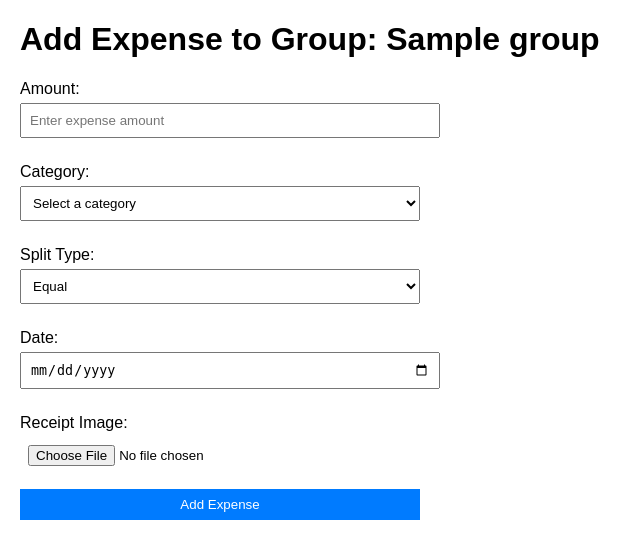
After one commit to rachit4018/expense_tracker, a Django app: page /expense_tracker/expense/add/1 in a window 1280 px wide. The commit adds this page. Shown: the top 559 px of the page, without its empty margins (0-642 px from the left). Run offline with Django 5.2, Linux system fonts and the light colour scheme; a user stored in the database is signed in; tables that the repository leaves empty hold one stand-in row (values such as "Sample post"); parts of the project's set-up code (start-up, migrations or seed data) failed here and were passed over.

Commit message:
expens add api implemented

```diff
--- a/expense_tracker/models.py
+++ b/expense_tracker/models.py
@@ -16,6 +16,8 @@ class CustomUser(AbstractUser):
 
 class Category(models.Model):
     name = models.CharField(max_length=100, unique=True)
+    def __str__(self):
+        return self.name
 
 class Expense(models.Model):
     amount = models.DecimalField(max_digits=10, decimal_places=2)
@@ -23,7 +25,12 @@ class Expense(models.Model):
     split_type = models.CharField(max_length=50, choices=[("equal", "Equal"), ("percentage", "Percentage")])
     date = models.DateField(default=datetime.now)
     receipt_image = models.ImageField(upload_to="receipts/", blank=True, null=True)
-    created_by = models.ForeignKey(settings.AUTH_USER_MODEL, on_delete=models.CASCADE)
+    created_by = models.ForeignKey(
+        settings.AUTH_USER_MODEL,
+        on_delete=models.CASCADE,
+        related_name='%(class)s_created_groups',
+        to_field='username'  # Specify using 'username' as the reference field
+    )
     group_id = models.ForeignKey('Group', on_delete=models.CASCADE)
 
 
@@ -47,3 +54,4 @@ class Settlement(models.Model):
     due_date = models.DateField()
     user = models.ForeignKey(settings.AUTH_USER_MODEL, on_delete=models.CASCADE)
     group = models.ForeignKey(Group, on_delete=models.CASCADE)
+    amount = models.DecimalField(decimal_places=2,max_digits=10)
--- a/expense_tracker/serializers.py
+++ b/expense_tracker/serializers.py
@@ -12,6 +12,10 @@ class ExpenseSerializer(serializers.ModelSerializer):
         model = Expense
         fields = '__all__'
 
+    def create(self, validated_data):
+        # Use validated data to create the expense
+        return Expense.objects.create(**validated_data)
+
 
 class GroupSerializer(serializers.ModelSerializer):
     class Meta:
--- /dev/null
+++ b/expense_tracker/templates/add_expense.html
@@ -0,0 +1,103 @@
+<!DOCTYPE html>
+<html lang="en">
+<head>
+    <meta charset="UTF-8">
+    <meta name="viewport" content="width=device-width, initial-scale=1.0">
+    <title>Add Expense to {{ group.name }}</title>
+    <style>
+        body {
+            font-family: Arial, sans-serif;
+            margin: 20px;
+        }
+        label {
+            display: block;
+            margin: 10px 0 5px;
+        }
+        input, select, button {
+            margin-bottom: 15px;
+            padding: 8px;
+            width: 100%;
+            max-width: 400px;
+        }
+        button {
+            background-color: #007bff;
+            color: white;
+            border: none;
+            cursor: pointer;
+        }
+        button:hover {
+            background-color: #0056b3;
+        }
+    </style>
+</head>
+<body>
+    <h1>Add Expense to Group: {{ group.name }}</h1>
+    <form id="addExpenseForm" method="POST" enctype="multipart/form-data">
+        {% csrf_token %}
+
+        <label for="amount">Amount:</label>
+        <input type="number" id="amount" name="amount" placeholder="Enter expense amount" step="0.01" required>
+
+        <label for="category">Category:</label>
+        <select id="category" name="category" required>
+            <option value="" disabled selected>Select a category</option>
+            {% for category in categories %}
+                <option value="{{ category.id }}">{{ category.name }}</option>
+            {% endfor %}
+        </select>
+
+        <label for="split_type">Split Type:</label>
+        <select id="split_type" name="split_type" required>
+            <option value="equal">Equal</option>
+            <option value="percentage">Percentage</option>
+        </select>
+
+        <label for="date">Date:</label>
+        <input type="date" id="date" name="date" value="{{ today|date:'Y-m-d' }}" required>
+
+        <label for="receipt_image">Receipt Image:</label>
+        <input type="file" id="receipt_image" name="receipt_image">
+
+        <!-- Hidden field for current user (created_by) -->
+        <input type="hidden" id="created_by" name="created_by" value="{{ user.username }}">
+
+        <input type="hidden" id="group_id" name="group_id" value="{{ group.group_id }}">
+        <br>
+        <button type="submit">Add Expense</button>
+    </form>
+
+    <script>
+        document.getElementById('addExpenseForm').addEventListener('submit', function(event) {
+            event.preventDefault(); // Prevent default form submission
+
+            const formData = new FormData(event.target);
+            const groupId = formData.get('group_id'); // Get the group ID from the form
+            const apiUrl = `/expense_tracker/expense/add_expense_api/${groupId}`; // Correct API endpoint for this group
+
+            // Add the CSRF token to the form data
+            const csrfToken = document.querySelector('[name=csrfmiddlewaretoken]').value;
+            formData.append('csrfmiddlewaretoken', csrfToken);
+
+            fetch(apiUrl, {
+                method: 'POST',
+                body: formData, // Send the form data, including files
+            })
+            .then(response => {
+                if (!response.ok) {
+                    throw new Error('Failed to add expense');
+                }
+                return response.json();
+            })
+            .then(data => {
+                alert('Expense added successfully!');
+                console.log('Added Expense:', data);
+                location.reload(); // Reload the page to reflect the changes
+            })
+            .catch(error => {
+                console.error('Error:', error);
+                alert('An error occurred while adding the expense.');
+            });
+        });
+    </script>
+</body>
+</html>
--- a/expense_tracker/urls.py
+++ b/expense_tracker/urls.py
@@ -17,8 +17,8 @@ urlpatterns = [
     path('resend_code/', views.resend_code, name='resend_code'),
 
     path('verify_code/', views.verify_code, name='verify_code'),
-    path('expense/add/', views.add_expense_view, name='add_expense'),
-    path('expense/add/add_expense_api', views.add_expense, name='add_expense_api'),
+    path('expense/add/<int:group_id>', views.add_expense_view, name='add_expense'),
+    path('expense/add_expense_api/<int:group_id>', views.AddExpenseAPIView.as_view(), name='add_expense_api'),
     path('api/token/', TokenObtainPairView.as_view(), name='token_obtain_pair'),
     path('api/token/refresh/', TokenRefreshView.as_view(), name='token_refresh'),
 
--- a/expense_tracker/views.py
+++ b/expense_tracker/views.py
@@ -96,38 +96,45 @@ def login_view(request):
 
 
 @login_required
-def add_expense_view(request):
+def add_expense_view(request, group_id):
+    """
+    Renders the add expense page for a specific group.
+    """
+    group = get_object_or_404(Group, group_id=group_id, members=request.user)  # Ensure user is part of the group
     categories = Category.objects.all()
-    return render(request, "add_expense.html", {"categories": categories})
+    return render(request, "add_expense.html", {"group": group, "categories": categories, "username": request.user.username})
 
-@api_view(['POST'])
-@permission_classes([IsAuthenticated])
-def add_expense(request):
-    print(request)
-    user_data = get_user_from_jwt(request)
-    if not user_data:
-        return JsonResponse({'error': 'Unauthorized'}, status=401)
 
-    # Extract the user id and use it
-    user_id = user_data['user_id']
-    user = CustomUser.objects.get(id=user_id)
-    serializer = ExpenseSerializer(data=request.data)
-    print("Serializing",serializer)
-    if serializer.is_valid():
-        group_id = serializer.validated_data.get('group_id')
-        group = Group.objects.filter(id=group_id.id, members=request.user).first()
 
-        if not group:
-            return Response(
-                {"error": "You are not a member of this group."},
-                status=status.HTTP_403_FORBIDDEN,
-            )
+class AddExpenseAPIView(APIView):
+    """
+    API View to handle adding an expense to a specific group.
+    """
+    permission_classes = [IsAuthenticated]
 
-        # Save the expense with the current user as the creator
-        serializer.save(created_by=request.user)
-        return Response(serializer.data, status=status.HTTP_201_CREATED)
+    def post(self, request, group_id):
+        user = request.user
+        print("Request Data:", request.data)
 
-    return Response(serializer.errors, status=status.HTTP_400_BAD_REQUEST)
+        # Ensure the user is a member of the group
+        group = get_object_or_404(Group, group_id=group_id, members=user)
+        print("Group Found:", group)
+
+        # Validate and deserialize request data
+        serializer = ExpenseSerializer(data=request.data)
+        print("Serializer Initialized:", serializer)
+
+        if serializer.is_valid():
+            print("Serializer Validated Data:", serializer.validated_data)
+            # Save the expense with additional fields
+            serializer.save(created_by=user, group_id=group)
+            print("Added Expense Successfully")
+            return Response(serializer.data, status=status.HTTP_201_CREATED)
+
+        # Return errors if serializer is invalid
+        print("Serializer Errors:", serializer.errors)
+        return Response(serializer.errors, status=status.HTTP_400_BAD_REQUEST)
+
 
 def logout_view(request):
     if request.method == 'POST':
@@ -199,9 +206,10 @@ class GroupDetailsAPIView(APIView):
         group_data['members'] = [{'username': member.username} for member in group.members.all()]
         print(group_data)
         # Fetch and serialize expenses
-        expenses = Expense.objects.filter(category_id=group_id)
+        expenses = Expense.objects.filter(group_id=group_id)
+        print("expenses", expenses)
         expense_serializer = ExpenseSerializer(expenses, many=True)
-
+        print(expense_serializer.data)
         # Get users from the same college as the current user
         current_user_college = request.user.college
         available_members = CustomUser.objects.filter(college=current_user_college).exclude(id=request.user.id)
```
Also changed, not shown: expense_tracker/templates/group_details.html (+16 -37 lines), expense_tracker/migrations/0007_settlement_amount_alter_customuser_semester.py (added), expense_tracker/migrations/0008_remove_expense_group_id_alter_expense_created_by.py (added), expense_tracker/migrations/0009_expense_group_id.py (added), receipts/06-urls.png (added), receipts/07-final.png (added).
